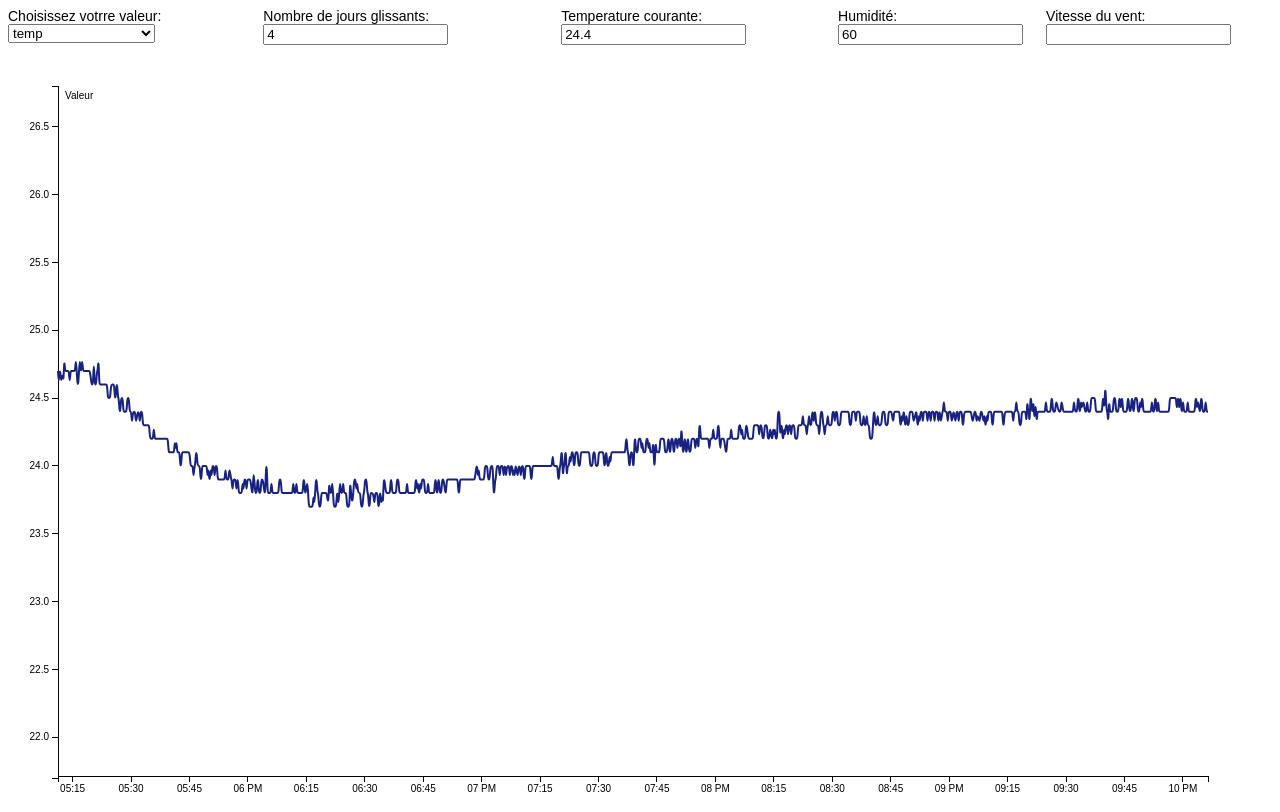
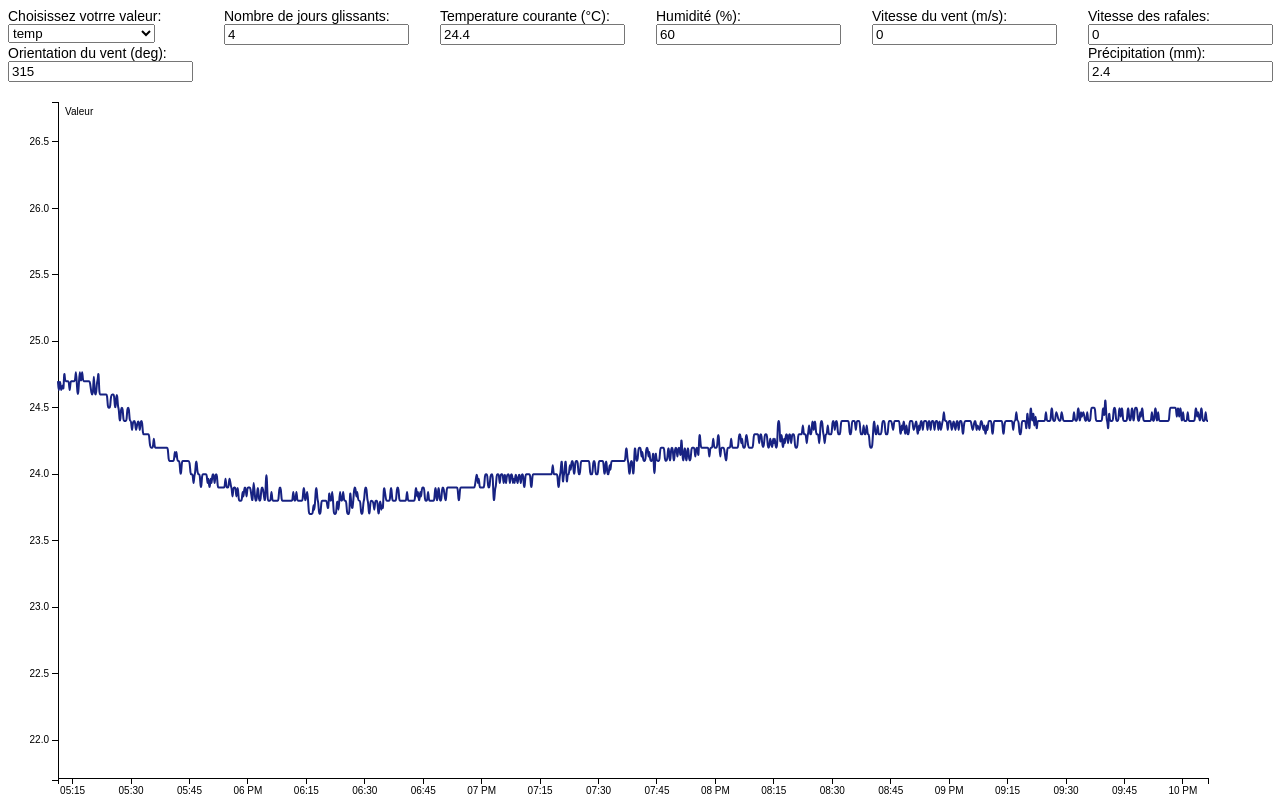
Before and after one commit to gregoireternon/meteochart, a website: page static/index.html in a window 1280 px wide. Drawn offline with nearby package versions, Linux system fonts and the light colour scheme; no server answers.

Commit message:
Ajout des champs de valeur courante

```diff
--- a/static/index.html
+++ b/static/index.html
@@ -35,12 +35,18 @@
     position: relative;
   }
 
+  .headerCell{
+    width:12%;
+    min-width:200px;
+
+  }
+
 </style>
 
 <body>
   <div style="height:100%; width:100%;display: flex;flex-direction:column;position:absolute;">
-      <div style="height: 60px;width: 100%;display:flex;flex-direction: row;justify-content:space-between;">
-        <div class="headerField">
+      <div style="width: 100%;display:flex;flex-direction: row;justify-content:space-between;flex-wrap: wrap;">
+        <div class="headerCell">
           <label for="information" > Choisissez votrre valeur:</label>
           <select id="information">
             <option value="temperature">temp</option>
@@ -52,21 +58,33 @@
 
           </select>
         </div>
-        <div>
+        <div class="headerCell">
             <label for="nbDays" > Nombre de jours glissants:</label>
             <input id="nbDays" type="text" value="4">
         </div>
-        <div>
-            <label for="currentTemp" > Temperature courante:</label>
+        <div class="headerCell">
+            <label for="currentTemp" > Temperature courante (°C):</label>
             <input id="currentTemp" type="text" >
           </div>
-        <div>
-            <label for="currentHumidity" > Humidité:</label>
+        <div class="headerCell">
+            <label for="currentHumidity" > Humidité (%):</label>
             <input id="currentHumidity" type="text" >
           </div>
-          <div>
-            <label for="currentWind" > Vitesse du vent:</label>
+          <div class="headerCell">
+            <label for="currentWind" > Vitesse du vent (m/s):</label>
             <input id="currentWind" type="text" >
+          </div>
+          <div class="headerCell">
+            <label for="currentGust" > Vitesse des rafales:</label>
+            <input id="currentGust" type="text" >
+          </div>
+          <div class="headerCell">
+            <label for="currentDeg" > Orientation du vent (deg):</label>
+            <input id="currentDeg" type="text" >
+          </div>
+          <div class="headerCell">
+            <label for="currentRain" > Précipitation (mm):</label>
+            <input id="currentRain" type="text" >
           </div>
       </div>
       <div style="flex:1">
@@ -228,7 +246,11 @@
           maxDateObj={
             time:dtime,
             temperature:d.temperature,
-            humidity:d.humidity
+            humidity:d.humidity,
+            wind_speed:d.wind_speed,
+            wind_gust:d.wind_gust,
+            wind_dir_deg:d.wind_dir_deg,
+            rain_mm:d.rain_mm
           };
         }
         var refValue = d[refValueLibelle];
@@ -308,6 +330,9 @@
       $("#currentTemp").val(maxDateObj.temperature);
       $("#currentHumidity").val(maxDateObj.humidity);
       $("#currentWind").val(maxDateObj.wind_speed);
+      $("#currentGust").val(maxDateObj.wind_gust);
+      $("#currentDeg").val(maxDateObj.wind_dir_deg);
+      $("#currentRain").val(maxDateObj.rain_mm);
       // console.log(concentrations.map(function()))
     };
 
```
